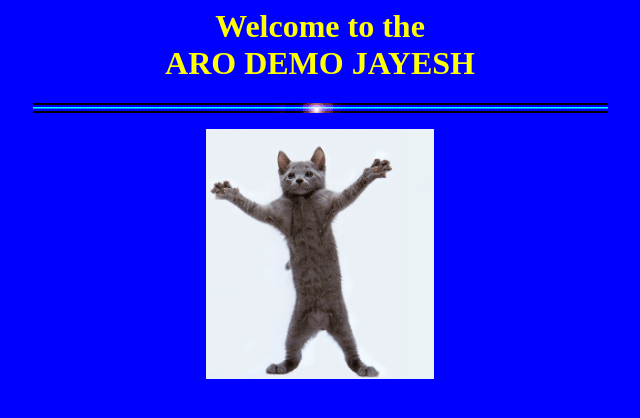
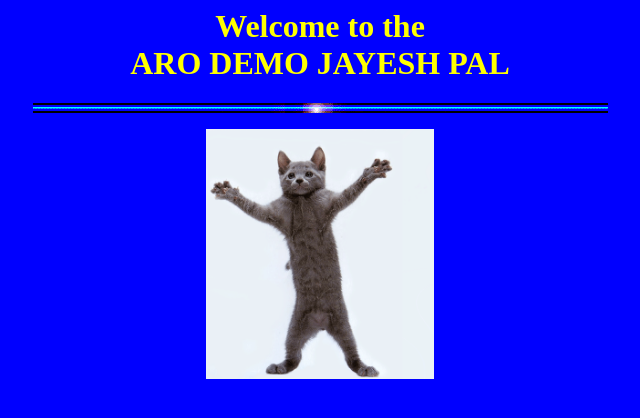
Before and after one commit to Jayesh0387/bluegreen, a plain HTML site: page index.html in a window 1280 px wide. Shown: the whole page, without its empty margins (320-960 px from the left). Drawn offline with Linux system fonts and the light colour scheme.

Commit message:
Update index.html

```diff
--- a/index.html
+++ b/index.html
@@ -11,7 +11,7 @@ p { text-align: center }
 
 <body>
 
-  <h1>Welcome to the <br/>ARO DEMO JAYESH </h1>
+  <h1>Welcome to the <br/>ARO DEMO JAYESH PAL </h1>
 
   <p><img src="sinvalo.gif"/></p>
 
```
